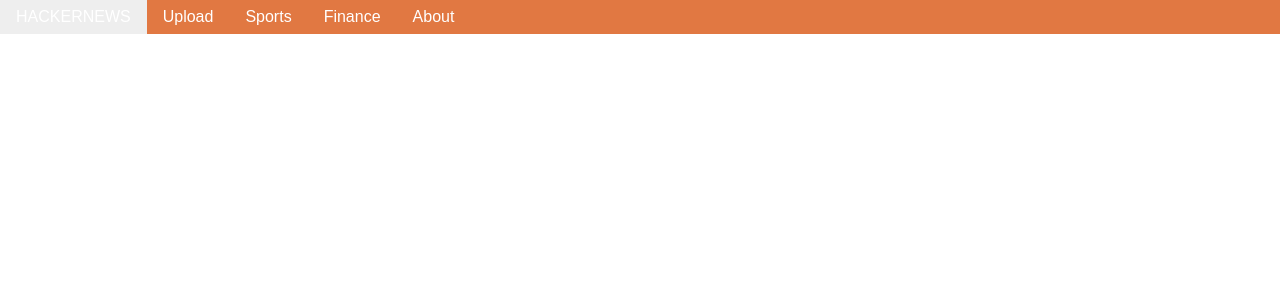
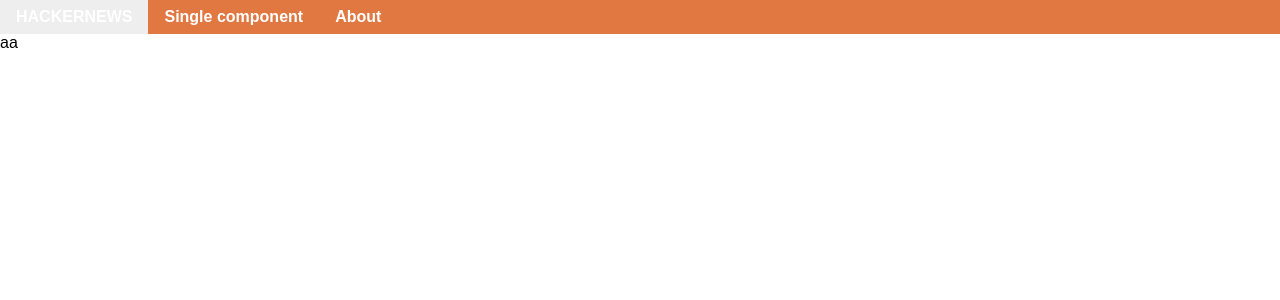
Before and after one commit to brunogeek9/hackernews-clone, a Vue app: page /story/1 in a window 1280 px wide. Shown: the top 300 px of the page. Built offline with nearby package versions, Linux system fonts and the light colour scheme; what vuejs-logger would draw is missing.

Commit message:
começando a implementação da pagina de cada noticia

```diff
--- a/src/components/Navbar.vue
+++ b/src/components/Navbar.vue
@@ -6,13 +6,13 @@
       <ul class="pure-menu-list">
         <li class="pure-menu-item">
           <!-- <a href="/" class="pure-menu-link">Upload</a> -->
-          <router-link class="pure-menu-link" to='/single'>Upload</router-link>
+          <router-link class="pure-menu-link" to='/single'>Single component</router-link>
         </li>
         <li class="pure-menu-item">
-          <a href="#" class="pure-menu-link">Sports</a>
+          <!-- <a href="#" class="pure-menu-link">Sports</a> -->
         </li>
         <li class="pure-menu-item">
-          <a href="#" class="pure-menu-link">Finance</a>
+          <!-- <a href="#" class="pure-menu-link">Finance</a> -->
         </li>
         <li class="pure-menu-item" id="sobre">
           <router-link class="pure-menu-link" to='/about'>About</router-link>
@@ -29,6 +29,9 @@
 </script>
 
 <style scoped>
+  .container{
+    font-weight: bold;
+  }
   .pure-menu {
     background-color: #e17842;
   }
@@ -37,5 +40,6 @@
   }
   #sobre{
     float: right;
+    margin-right: 0;
   }
 </style>
--- a/src/router.js
+++ b/src/router.js
@@ -2,6 +2,7 @@ import Vue from 'vue'
 import Router from 'vue-router'
 import Home from './views/Home.vue'
 import Single from './components/Single'
+import Article from './views/Article'
 
 Vue.use(Router)
 
@@ -26,6 +27,11 @@ export default new Router({
       path: '/single',
       name: 'single',
       component: Single
+    },
+    {
+      path: '/story/:id',
+      name: 'story',
+      component: Article
     }
   ]
 })
--- /dev/null
+++ b/src/views/Article.vue
@@ -0,0 +1,11 @@
+<template>
+    <div>aa</div>
+</template>
+<script>
+export default {
+
+}
+</script>
+<style>
+
+</style>
--- a/src/views/Home.vue
+++ b/src/views/Home.vue
@@ -1,8 +1,11 @@
 <template>
   <div class="home">
-    <h2>home</h2>
+    <h2>Homepage</h2>
     <div v-for="story in stories" :key="story">
-      {{ story.title }}
+      <h2>{{ story.title }}</h2>
+      <p>{{ story.url }}</p>
+      <p>Coments: {{ story.descendants }}</p>
+      <p>Score: {{story.score}}</p>
     </div>
   </div>
 </template>
@@ -25,20 +28,23 @@ export default {
   computed:{
 
   },
+  methods:{
+    async gatAllNews(){
+      let response1 = await axios.get('https://hacker-news.firebaseio.com/v0/topstories.json');
+      var data = response1.data;
+      this.storiesIds = data.slice(0,11);
+    }
+  },
   async created(){
     // https://hacker-news.firebaseio.com/v0/topstories.json
     try {
+      // getting all ids
       let response1 = await axios.get('https://hacker-news.firebaseio.com/v0/topstories.json');
       var data = response1.data;
       this.storiesIds = data.slice(0,11);
-
+      // this.gatAllNews();
+      // getting all news
       this.storiesIds.forEach(id => {
-        // try {
-        //   let response2 = await axios.get(`https://hacker-news.firebaseio.com/v0/item/${id}.json`);
-        //   this.stories.push(response2);
-        // } catch (error) {
-        //   this.$log.error(error);
-        // }
         axios.get(`https://hacker-news.firebaseio.com/v0/item/${id}.json`)
         .then((response2)=>{
           this.stories.push(response2.data)
@@ -46,9 +52,8 @@ export default {
         .catch((err)=>{
           this.$log.error(err);
         });
+      });
 
-
-      });
       this.$log.info('test','');
     } catch (error) {
       this.err = error;
```
